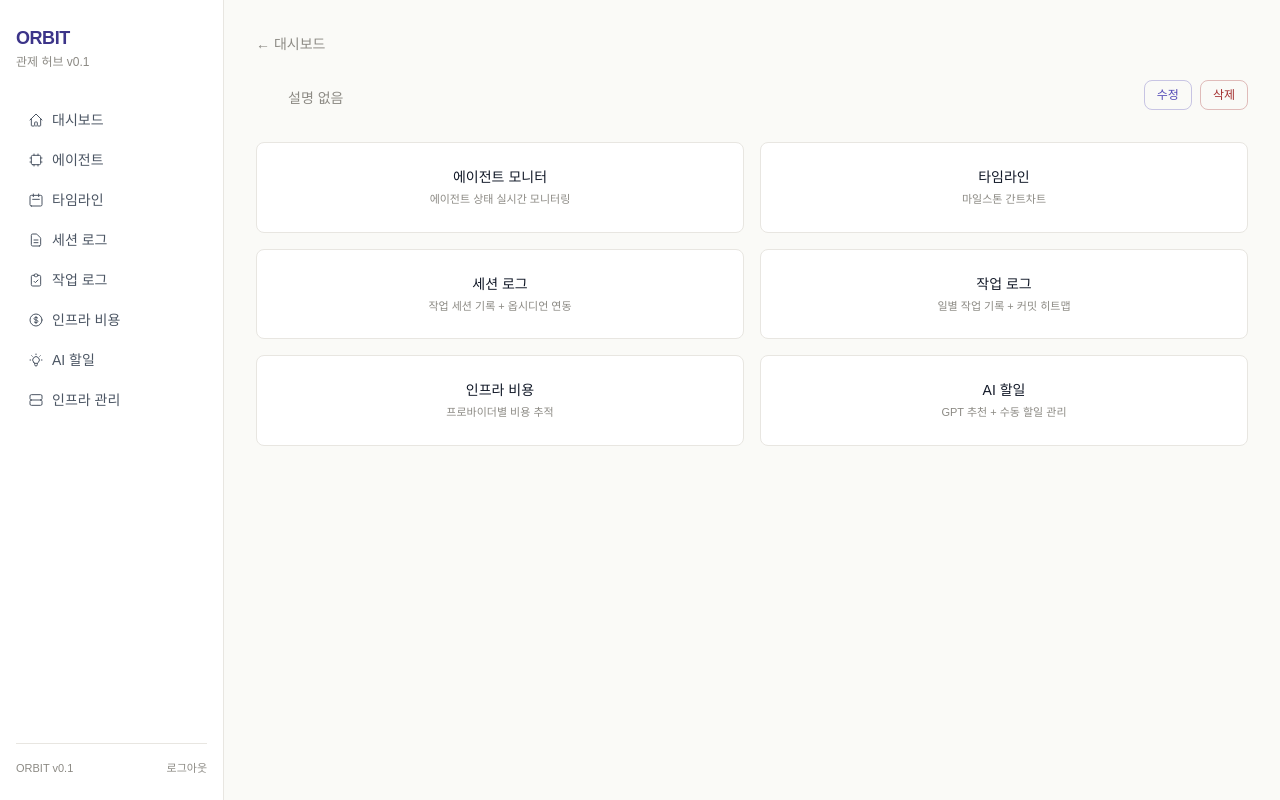
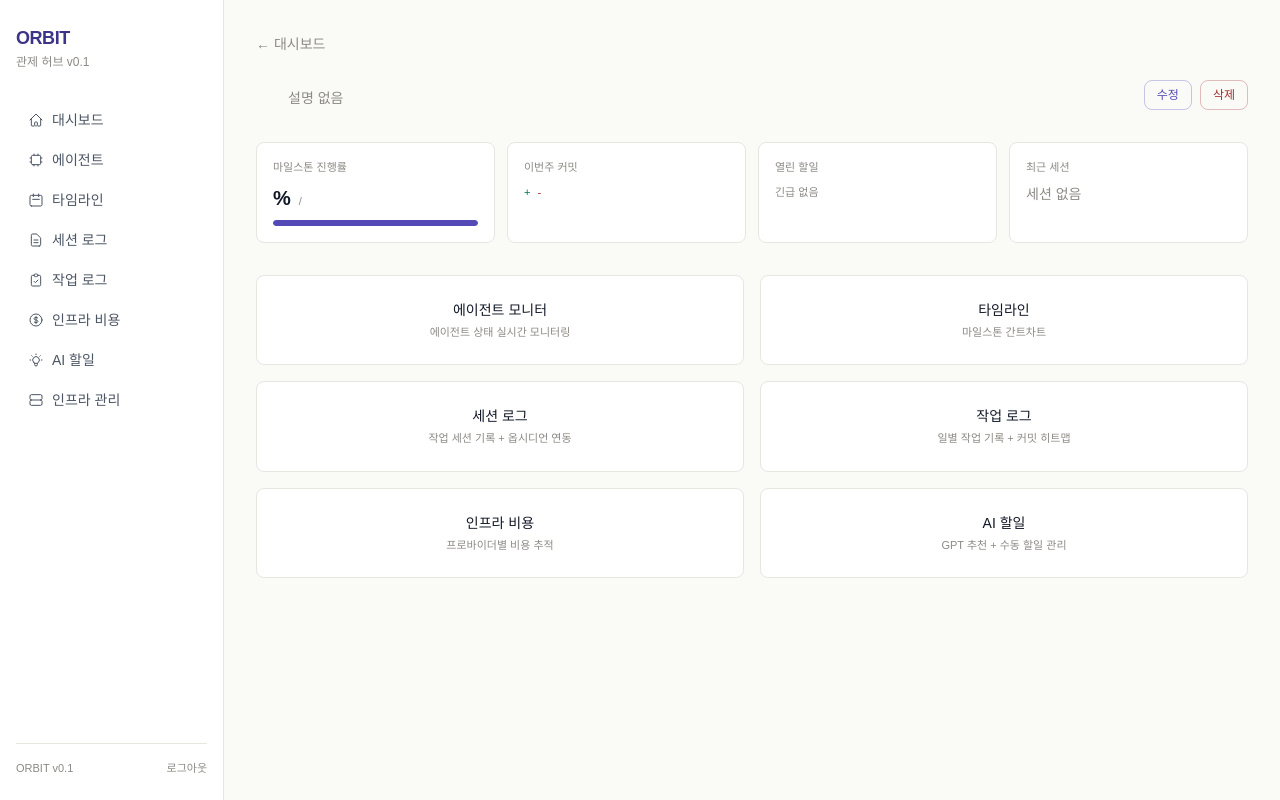
Before and after one commit to hjwon06/orbit, a Python web app: template app/templates/project_detail.html in a window 1280 px wide. Run offline with Jinja, Linux system fonts and the light colour scheme; the template is opened without the code that fills it, so the values that code supplies are empty; some libraries are stand-ins or nearby versions; some web fonts are replaced.

Commit message:
S9 완료 + README 정리 + 프로젝트 상태 요약
- README: 현재 S9까지 전체 스프린트 반영, 기능 목록 정리
- 프로젝트 상세: 마일스톤 진행률, 주간 커밋, 열린 할일, 최근 세션 요약 카드
- AI 할일: 1인/로컬 맥락 프롬프트 추가
- docker-compose: 민감정보 .env 분리 (DB_PASSWORD, GitHub 토큰)
- .gitignore: .claude/ 추가

Co-Authored-By: Claude Opus 4.6 (1M context) <noreply@anthropic.com>

```diff
--- a/app/services/todo_service.py
+++ b/app/services/todo_service.py
@@ -110,7 +110,7 @@ async def ai_recommend_todos(db: AsyncSession, project_id: int) -> list[Todo]:
                 json={
                     "model": "gpt-4o",
                     "messages": [
-                        {"role": "system", "content": "당신은 1인 개발자의 프로젝트 관제 AI입니다.\n\n규칙:\n1. 이미 완료된(✅) 마일스톤 관련 작업은 절대 추천하지 마세요.\n2. 진행 중/계획된 마일스톤이 있으면 그것을 중심으로 추천하세요.\n3. 진행 중/계획된 마일스톤이 없으면 프로젝트에 의미 있는 새로운 기능이나 개선을 제안하세요.\n4. 현재 열린 할일과 중복되는 추천은 하지 마세요.\n5. 반드시 한국어로 작성하세요.\n\n다음에 해야 할 작업 3개를 JSON 배열로 반환하세요. 형식: [{\"title\": \"...\", \"description\": \"...\", \"priority\": \"high|medium|low\", \"reasoning\": \"...\"}]. JSON만 반환하세요."},
+                        {"role": "system", "content": "당신은 1인 개발자의 프로젝트 관제 AI입니다.\n\n중요 맥락:\n- 이 프로젝트는 1인 개발자가 혼자 사용하는 로컬 관제 도구입니다.\n- 서버는 로컬 Docker로만 실행하며, 배포/클라우드 운영 안 합니다.\n- 사용자는 1명(관리자 본인)이므로 멀티유저, 피드백 시스템, 알림 시스템 등은 불필요합니다.\n- CI/CD, 성능 최적화, 보안 강화 같은 운영 관점 작업은 추천하지 마세요.\n- 개발자의 생산성을 직접 높여주는 기능이나, 대시보드를 더 유용하게 만드는 개선을 추천하세요.\n\n규칙:\n1. 이미 완료된(✅) 마일스톤 관련 작업은 절대 추천하지 마세요.\n2. 진행 중/계획된 마일스톤이 있으면 그것을 중심으로 추천하세요.\n3. 진행 중/계획된 마일스톤이 없으면 프로젝트에 의미 있는 새로운 기능이나 개선을 제안하세요.\n4. 현재 열린 할일과 중복되는 추천은 하지 마세요.\n5. 반드시 한국어로 작성하세요.\n\n다음에 해야 할 작업 3개를 JSON 배열로 반환하세요. 형식: [{\"title\": \"...\", \"description\": \"...\", \"priority\": \"high|medium|low\", \"reasoning\": \"...\"}]. JSON만 반환하세요."},
                         {"role": "user", "content": context},
                     ],
                     "temperature": 0.7,
--- a/app/templates/project_detail.html
+++ b/app/templates/project_detail.html
@@ -27,6 +27,53 @@
         <div class="flex items-center gap-2 shrink-0">
             <button @click="openEdit()" class="px-3 py-1.5 text-xs font-medium text-accent border border-accent/30 rounded-lg hover:bg-accent-light transition-colors">수정</button>
             <button @click="confirmDelete()" class="px-3 py-1.5 text-xs font-medium text-danger border border-danger/30 rounded-lg hover:bg-danger-light transition-colors">삭제</button>
+        </div>
+    </div>
+
+    <!-- Status summary -->
+    <div class="grid grid-cols-2 md:grid-cols-4 gap-3 mb-8">
+        <!-- 마일스톤 진행률 -->
+        <div class="bg-card border border-border rounded-lg p-4">
+            <p class="text-[11px] text-muted mb-2">마일스톤 진행률</p>
+            <div class="flex items-end gap-2 mb-2">
+                <p class="text-xl font-semibold">{{ summary.ms_pct }}%</p>
+                <p class="text-[11px] text-muted pb-0.5">{{ summary.ms_done }}/{{ summary.ms_total }}</p>
+            </div>
+            <div class="w-full h-1.5 bg-gray-100 rounded-full overflow-hidden">
+                <div class="h-full bg-accent rounded-full transition-all" style="width: {{ summary.ms_pct }}%"></div>
+            </div>
+        </div>
+
+        <!-- 이번주 커밋 -->
+        <div class="bg-card border border-border rounded-lg p-4">
+            <p class="text-[11px] text-muted mb-2">이번주 커밋</p>
+            <p class="text-xl font-semibold">{{ summary.week_commits }}</p>
+            <p class="text-[11px] mt-1">
+                <span class="text-success">+{{ summary.week_add }}</span>
+                <span class="text-danger ml-1">-{{ summary.week_del }}</span>
+            </p>
+        </div>
+
+        <!-- 열린 할일 -->
+        <div class="bg-card border border-border rounded-lg p-4">
+            <p class="text-[11px] text-muted mb-2">열린 할일</p>
+            <p class="text-xl font-semibold {% if summary.open_todos > 0 %}text-warning{% else %}text-muted{% endif %}">{{ summary.open_todos }}</p>
+            {% if summary.high_todos > 0 %}
+            <p class="text-[11px] text-danger mt-1">high {{ summary.high_todos }}개</p>
+            {% else %}
+            <p class="text-[11px] text-muted mt-1">긴급 없음</p>
+            {% endif %}
+        </div>
+
+        <!-- 최근 세션 -->
+        <div class="bg-card border border-border rounded-lg p-4">
+            <p class="text-[11px] text-muted mb-2">최근 세션</p>
+            {% if summary.latest_session %}
+            <p class="text-sm font-medium truncate">{{ summary.latest_session.title }}</p>
+            <p class="text-[11px] text-muted mt-1">{{ summary.latest_session.started_at | kst }}</p>
+            {% else %}
+            <p class="text-sm text-muted">세션 없음</p>
+            {% endif %}
         </div>
     </div>
 
```
Also changed, not shown: app/pages/__init__.py (+77 -0 lines), README.md.
